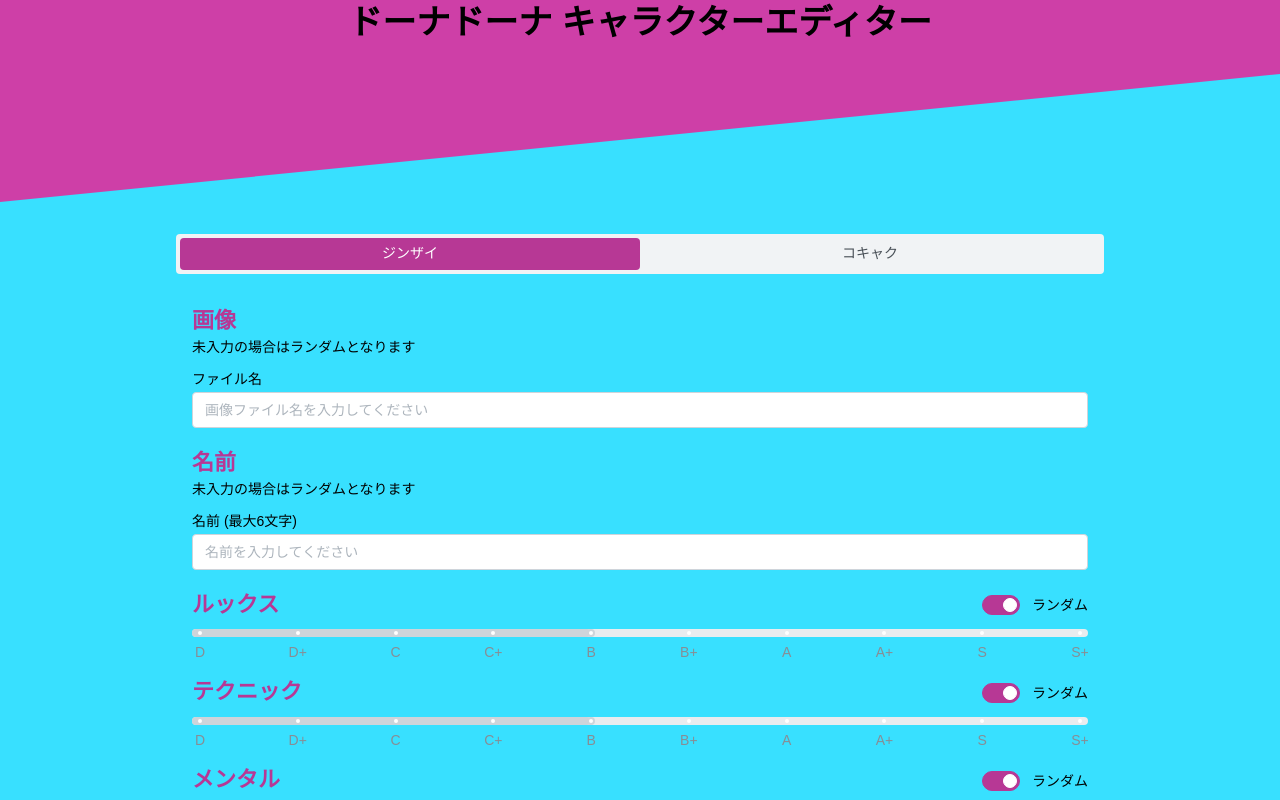
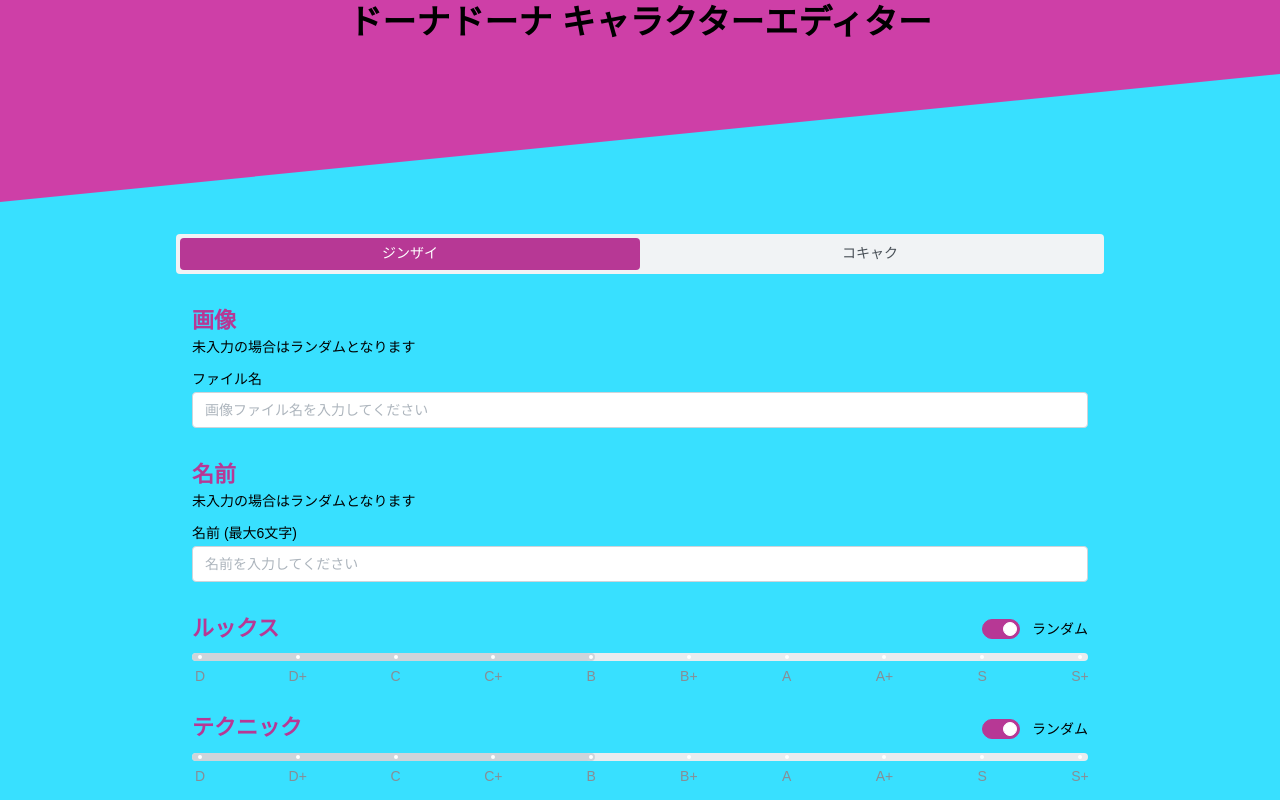
Before and after one commit to darkeroticism/dark-game-character-editor, a React (Vite) app: page / in a window 1280 px wide. Shown: the top 800 px of the page. Built offline with nearby package versions, Linux system fonts and the light colour scheme.

Commit message:
💄 各項目の幅を広げる
- スライダー系回りがごちゃごちゃしているので

```diff
--- a/src/components/JinzaiForm.tsx
+++ b/src/components/JinzaiForm.tsx
@@ -59,7 +59,7 @@
   };
 
   return (
-    <Stack gap="lg">
+    <Stack gap="xl">
       <Box>
         <Title order={3} c="pink">
           画像
```
